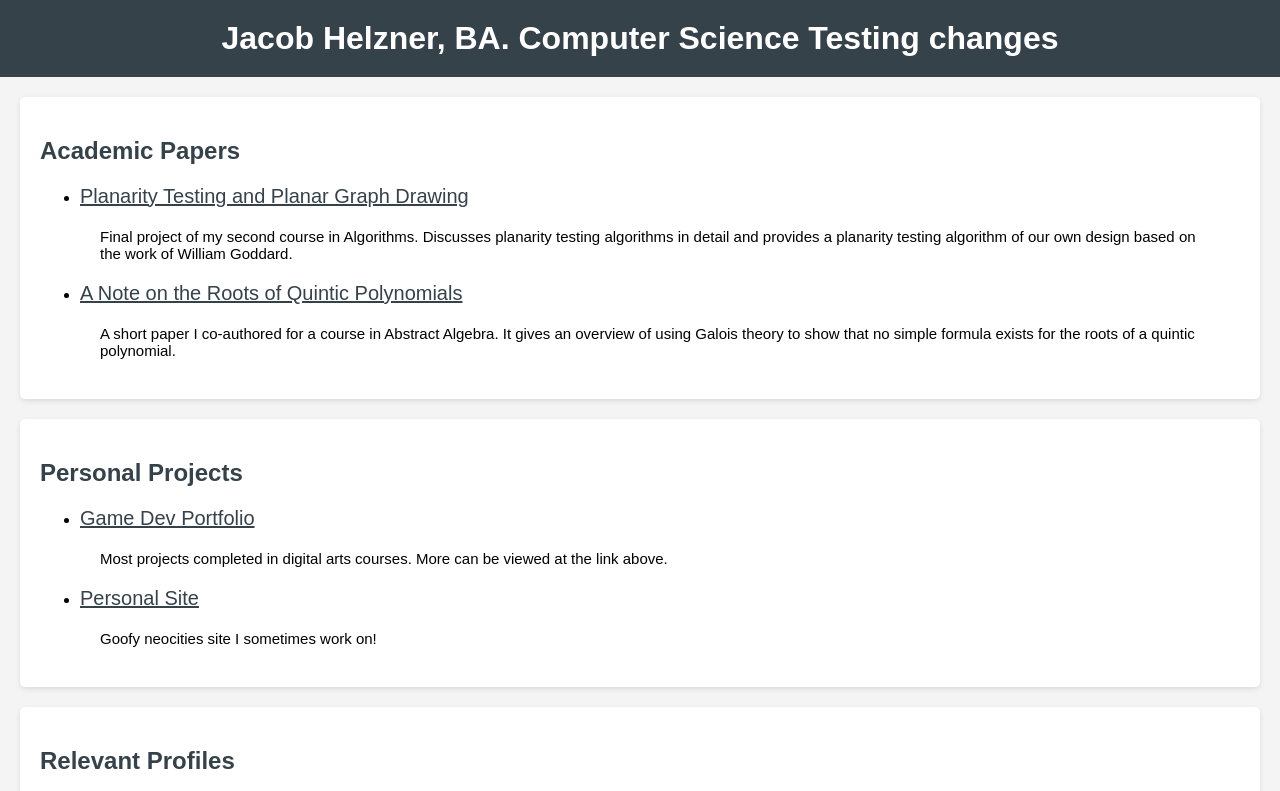
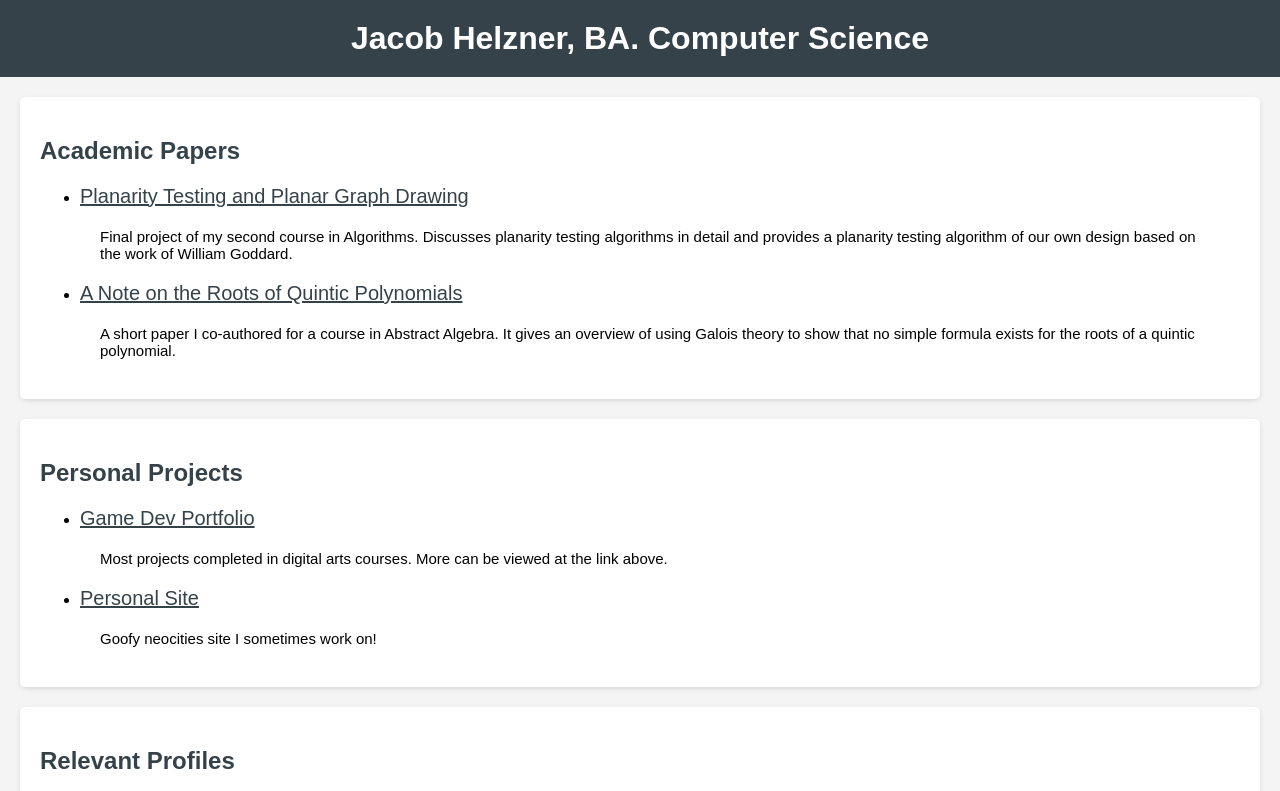
Before and after one commit to JacobHelzner/Professional-Website, a website: page index.html in a window 1280 px wide. Shown: the top 791 px of the page. Drawn offline with Linux system fonts and the light colour scheme.

Commit message:
Update index.html

```diff
--- a/index.html
+++ b/index.html
@@ -8,7 +8,7 @@
 </head>
 <body>
     <header>
-        <h1>Jacob Helzner, BA. Computer Science Testing changes</h1>
+        <h1>Jacob Helzner, BA. Computer Science</h1>
     </header>
 
     <section id="papers">
```
